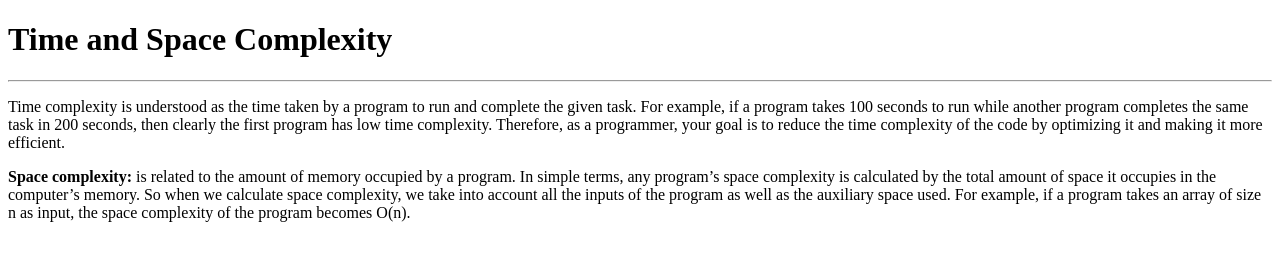
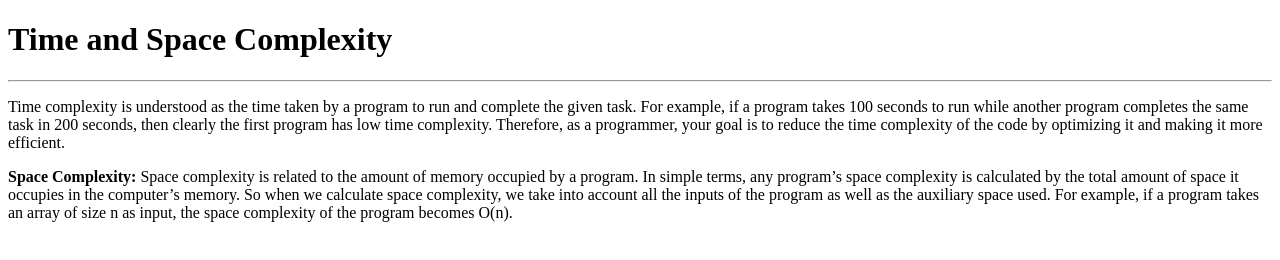
Before and after one commit to acciojob/time-and-space-complexity-satishvatturu, a website: page main.html in a window 1280 px wide. Drawn offline with Linux system fonts and the light colour scheme.

Commit message:
created a submission

```diff
--- a/main.html
+++ b/main.html
@@ -12,7 +12,7 @@
 	<hr>
     <p>Time complexity is understood as the time taken by a program to run and complete the given task. For example, if a program takes 100 seconds to run while another program completes the same task in 200 seconds, then clearly the first program has low time complexity. Therefore, as a programmer, your goal is to reduce the time complexity of the code by optimizing it and making it more efficient.</p>
 
-    <p><b>Space complexity: </b>is related to the amount of memory occupied by a program. In simple terms, any program’s space complexity is calculated by the total amount of space it occupies in the computer’s memory. So when we calculate space complexity, we take into account all the inputs of the program as well as the auxiliary space used. For example, if a program takes an array of size n as input, the space complexity of the program becomes O(n).</p>
+    <p><b>Space Complexity:</b> Space complexity is related to the amount of memory occupied by a program. In simple terms, any program’s space complexity is calculated by the total amount of space it occupies in the computer’s memory. So when we calculate space complexity, we take into account all the inputs of the program as well as the auxiliary space used. For example, if a program takes an array of size n as input, the space complexity of the program becomes O(n).</p>
    </main>
 	<script type="text/javascript" src="./script.js">
 </script>
```
